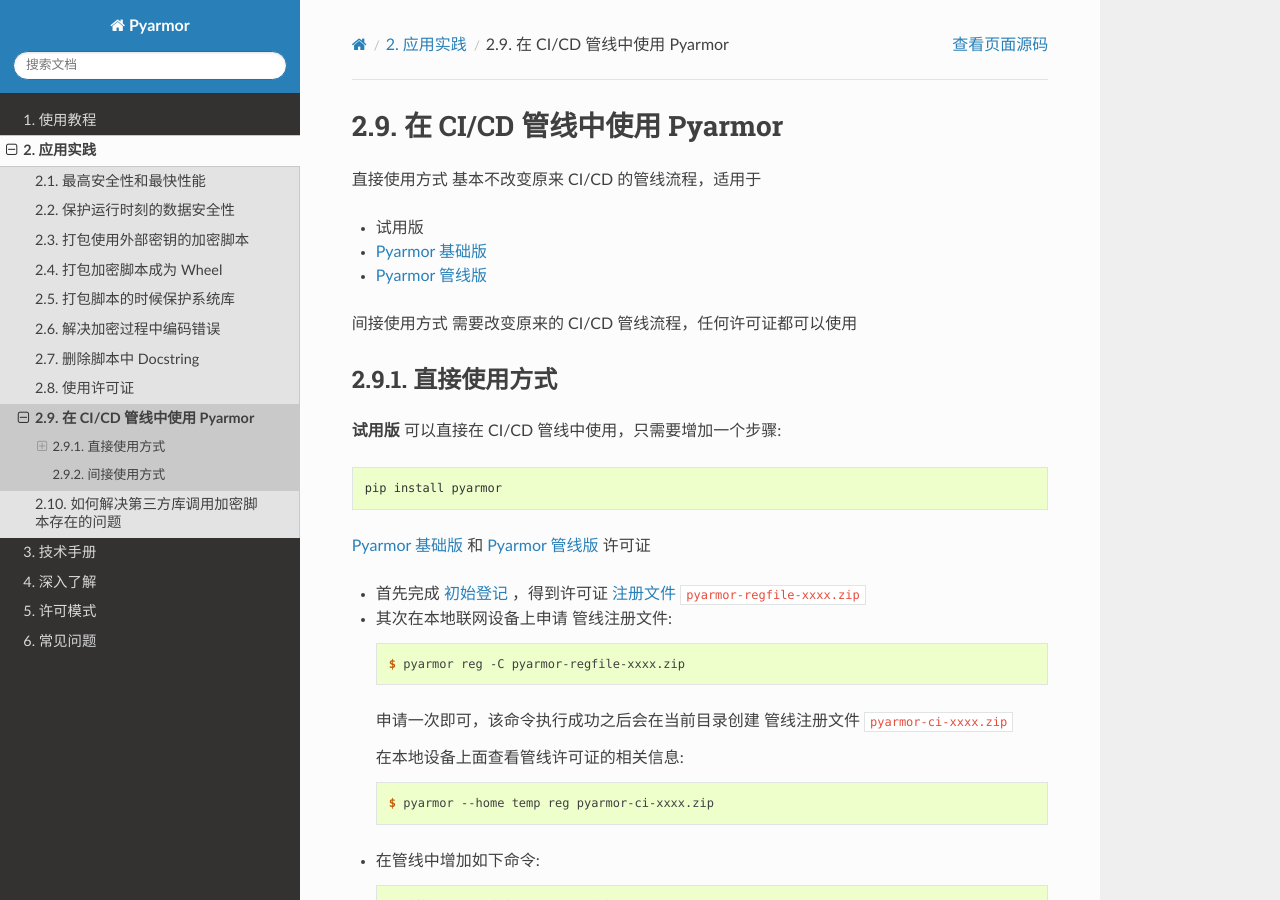
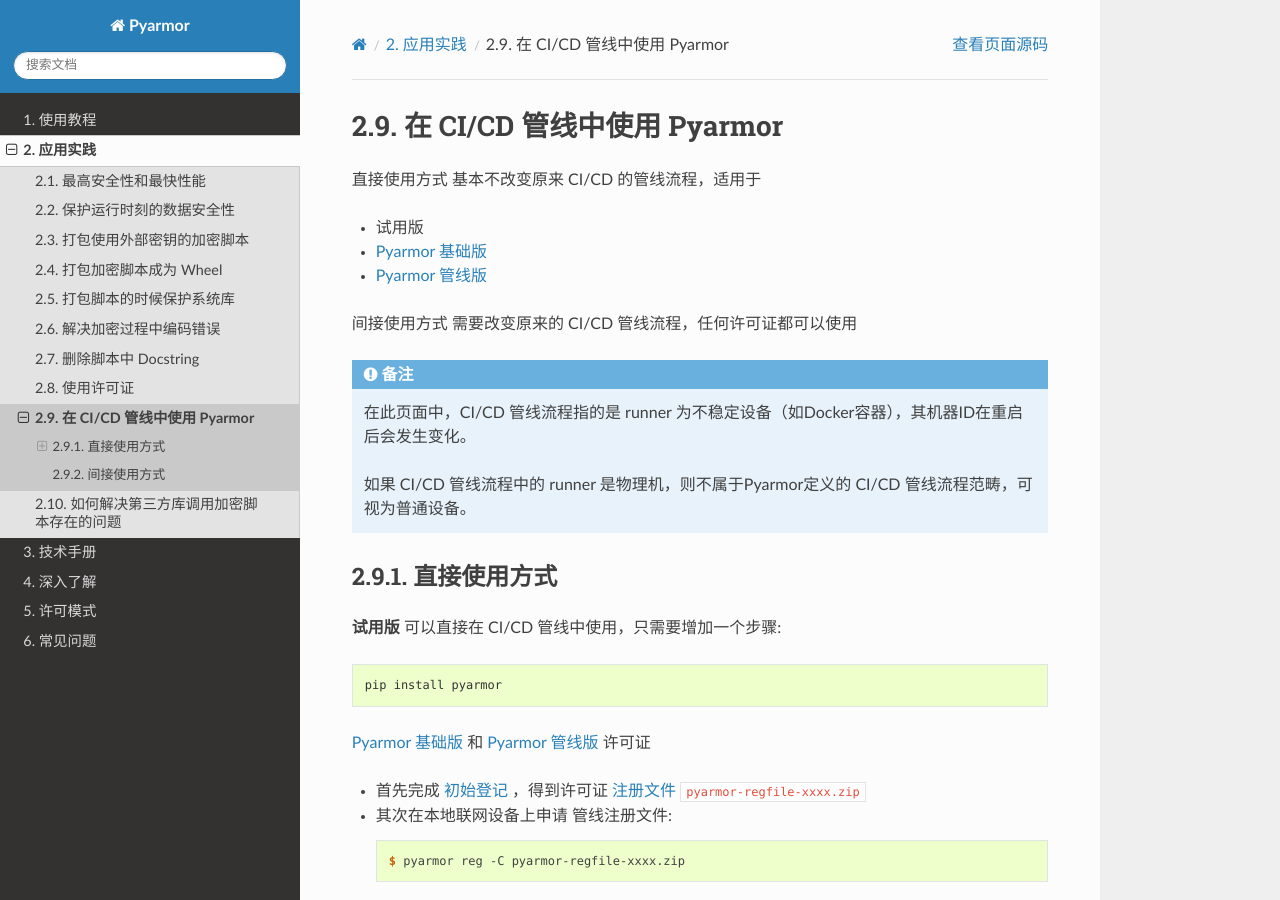
Before and after one commit to dashingsoft/pyarmor-docs-zh, a Sphinx documentation site: the page built from docs/how-to/ci.rst, in a window 1280 px wide and 900 px high. Built offline with Sphinx 7.4.7 and the Read the Docs theme 3.1.0, drawn with Linux system fonts in a browser that asks for light colours.

Commit message:
Add note for runner in CI/CD pipeline

```diff
--- a/docs/how-to/ci.rst
+++ b/docs/how-to/ci.rst
@@ -11,6 +11,12 @@
 - :term:`Pyarmor 管线版`
 
 :ref:`间接使用方式` 需要改变原来的 CI/CD 管线流程，任何许可证都可以使用
+
+.. note::
+
+   在此页面中，CI/CD 管线流程指的是 runner 为不稳定设备（如Docker容器），其机器ID在重启后会发生变化。
+
+   如果 CI/CD 管线流程中的 runner 是物理机，则不属于Pyarmor定义的 CI/CD 管线流程范畴，可视为普通设备。
 
 直接使用方式
 ============
```
